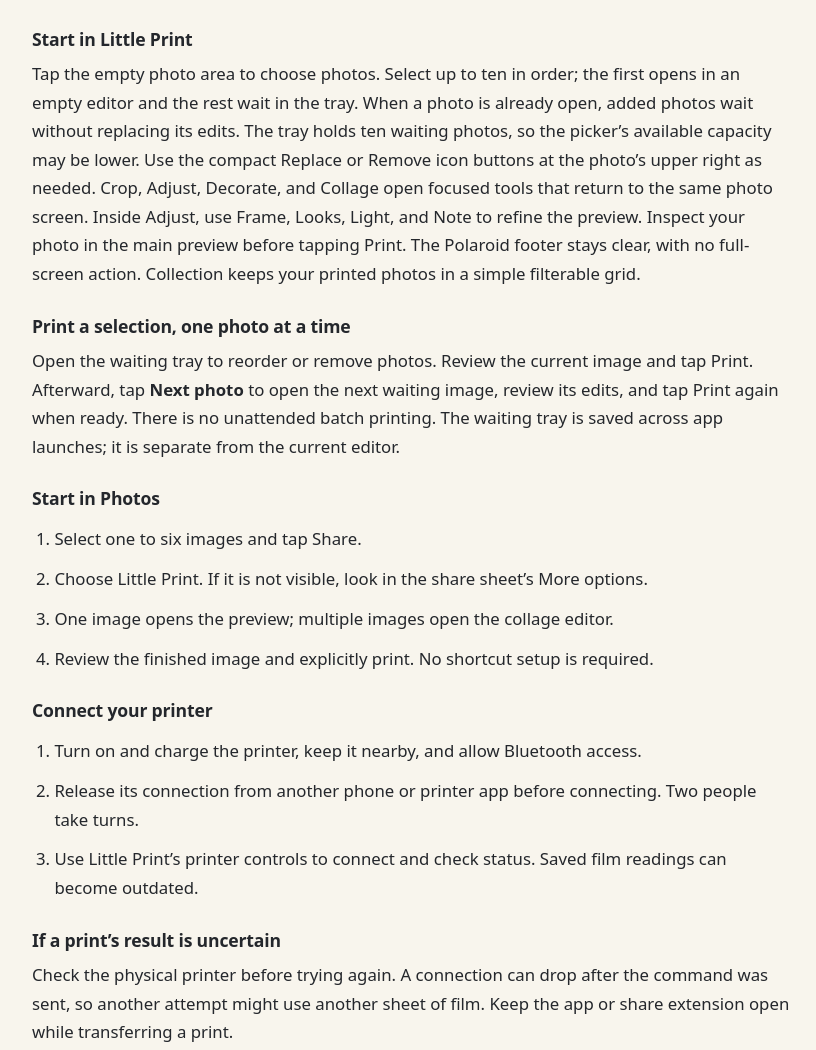
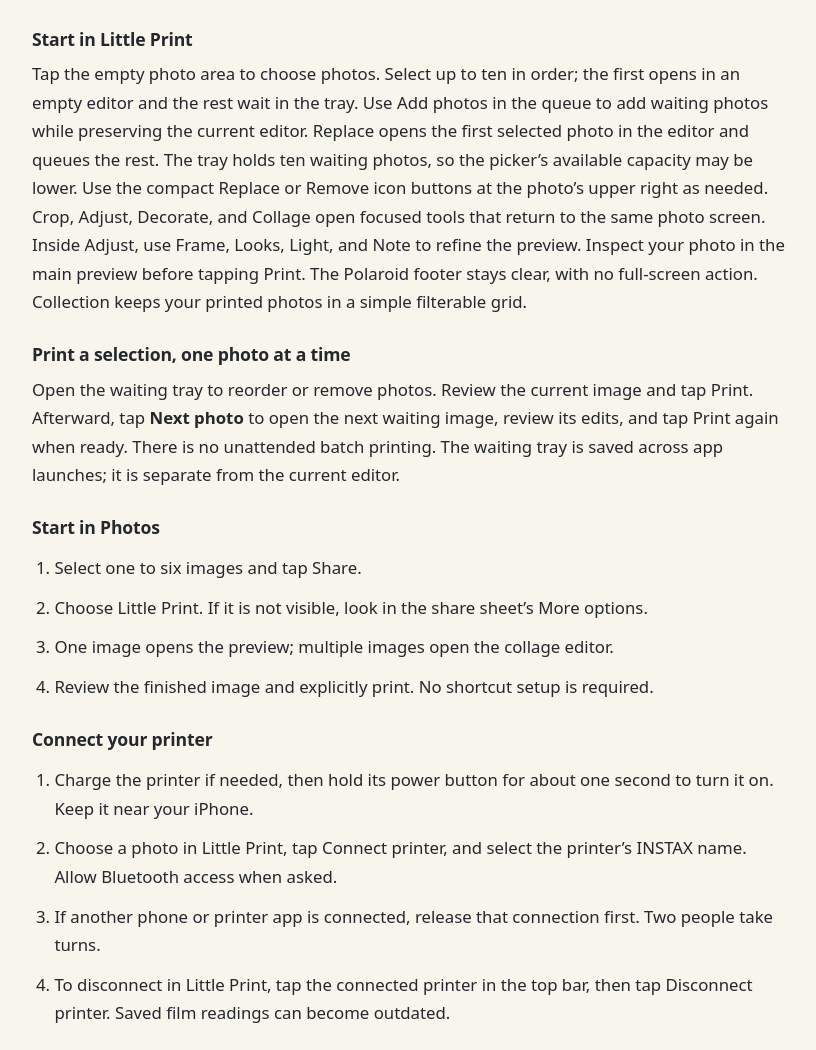
Before and after one commit to printharsh/little-print-support, a plain HTML site: page index.html in a window 1280 px wide. Shown: the part 3380-4430 px from the top of the page, without its empty margins (88-904 px from the left). Drawn offline with Linux system fonts and the light colour scheme.

Commit message:
Clarify queue replacement and printer connection steps

```diff
--- a/index.html
+++ b/index.html
@@ -29,10 +29,10 @@
 <div class="prose"><h3>Removing your information</h3><p><strong>Remove photo</strong> clears the current editor; it does not delete the original in Photos, waiting tray items, or earlier print history. Remove waiting copies separately using the tray controls. Deleting Little Print through iOS removes its local app data. Its extension is part of the app, not a separate account. App Group data is managed by iOS for the installed app and extension.</p><p>Offloading is different: iOS can retain documents and data. Device backups can also retain app data according to your settings. To remove backups or exported copies, use the controls of the service that holds them. Removing the app cannot retrieve copies from recipients or remove physical prints.</p><h3>Permissions and beta feedback</h3><p>Manage Bluetooth permission in iOS Settings. Denying access prevents printer communication. When you voluntarily submit TestFlight feedback or crash information, Apple processes it and makes relevant information available to the developer. Check screenshots for private photos before sending them.</p><h3>Changes to this notice</h3><p>Check the date above and the release notes when updating. This notice covers the simplified photo-printing release; it does not advertise earlier experimental features.</p></div>
 </section>
 <section id="support" class="section" aria-labelledby="support-title"><div class="section-head"><div class="eyebrow">Beta support</div><h2 id="support-title">Let’s get your moment on paper.</h2><p>Little Print is independent of Fujifilm. A compatible instax mini Link 3 is needed for physical printing; photo editing can be explored without a printer.</p></div><div class="prose">
-<h3>Start in Little Print</h3><p>Tap the empty photo area to choose photos. Select up to ten in order; the first opens in an empty editor and the rest wait in the tray. When a photo is already open, added photos wait without replacing its edits. The tray holds ten waiting photos, so the picker’s available capacity may be lower. Use the compact Replace or Remove icon buttons at the photo’s upper right as needed. Crop, Adjust, Decorate, and Collage open focused tools that return to the same photo screen. Inside Adjust, use Frame, Looks, Light, and Note to refine the preview. Inspect your photo in the main preview before tapping Print. The Polaroid footer stays clear, with no full-screen action. Collection keeps your printed photos in a simple filterable grid.</p>
+<h3>Start in Little Print</h3><p>Tap the empty photo area to choose photos. Select up to ten in order; the first opens in an empty editor and the rest wait in the tray. Use Add photos in the queue to add waiting photos while preserving the current editor. Replace opens the first selected photo in the editor and queues the rest. The tray holds ten waiting photos, so the picker’s available capacity may be lower. Use the compact Replace or Remove icon buttons at the photo’s upper right as needed. Crop, Adjust, Decorate, and Collage open focused tools that return to the same photo screen. Inside Adjust, use Frame, Looks, Light, and Note to refine the preview. Inspect your photo in the main preview before tapping Print. The Polaroid footer stays clear, with no full-screen action. Collection keeps your printed photos in a simple filterable grid.</p>
 <h3>Print a selection, one photo at a time</h3><p>Open the waiting tray to reorder or remove photos. Review the current image and tap Print. Afterward, tap <strong>Next photo</strong> to open the next waiting image, review its edits, and tap Print again when ready. There is no unattended batch printing. The waiting tray is saved across app launches; it is separate from the current editor.</p>
 <h3>Start in Photos</h3><ol><li>Select one to six images and tap Share.</li><li>Choose Little Print. If it is not visible, look in the share sheet’s More options.</li><li>One image opens the preview; multiple images open the collage editor.</li><li>Review the finished image and explicitly print. No shortcut setup is required.</li></ol>
-<h3>Connect your printer</h3><ol><li>Turn on and charge the printer, keep it nearby, and allow Bluetooth access.</li><li>Release its connection from another phone or printer app before connecting. Two people take turns.</li><li>Use Little Print’s printer controls to connect and check status. Saved film readings can become outdated.</li></ol>
+<h3>Connect your printer</h3><ol><li>Charge the printer if needed, then hold its power button for about one second to turn it on. Keep it near your iPhone.</li><li>Choose a photo in Little Print, tap Connect printer, and select the printer’s INSTAX name. Allow Bluetooth access when asked.</li><li>If another phone or printer app is connected, release that connection first. Two people take turns.</li><li>To disconnect in Little Print, tap the connected printer in the top bar, then tap Disconnect printer. Saved film readings can become outdated.</li></ol>
 <h3>If a print’s result is uncertain</h3><p>Check the physical printer before trying again. A connection can drop after the command was sent, so another attempt might use another sheet of film. Keep the app or share extension open while transferring a print.</p>
 <h3>Send beta feedback</h3><p>When a TestFlight build is available to you, open TestFlight, select Little Print, and choose <strong>Send Beta Feedback</strong>. Include the app build, iPhone model, iOS version, the actions you took, and what happened. For extension issues, mention the number of selected photos. For printing issues, include the printer model and whether a photo came out.</p><p>Check screenshots for personal information before sending them. This page is not an installation invitation; TestFlight availability and invitation links are supplied separately.</p>
 </div></section>
```
